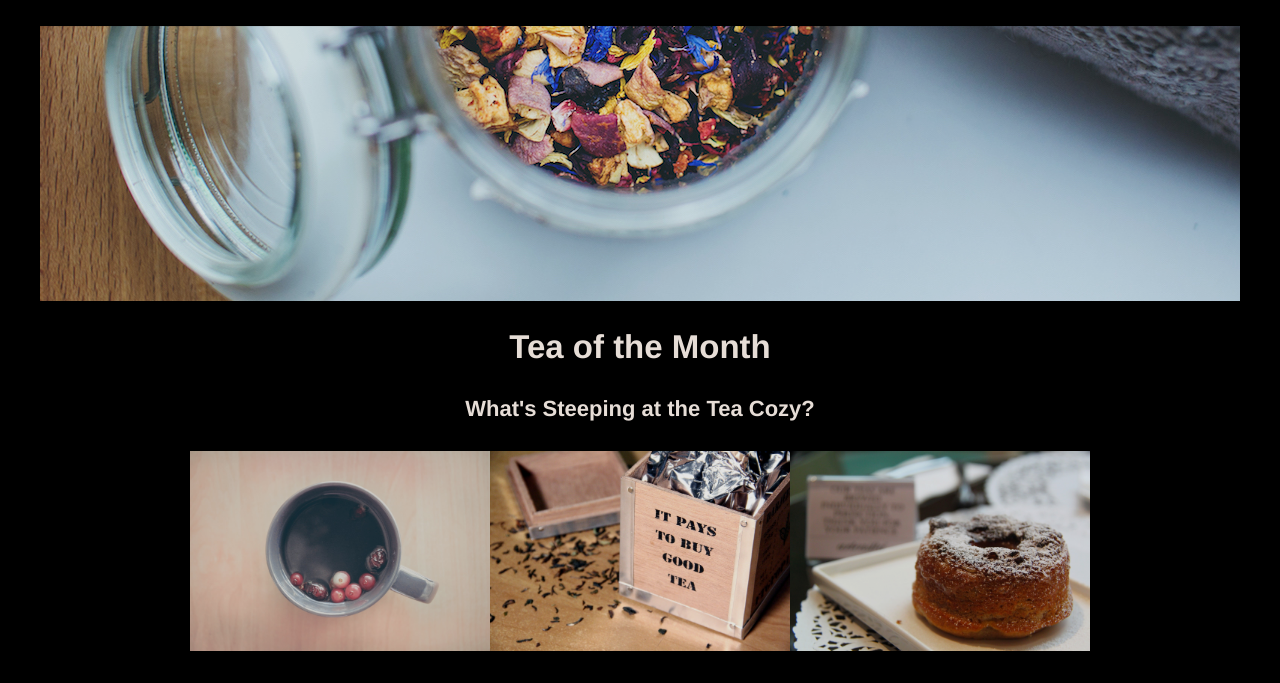
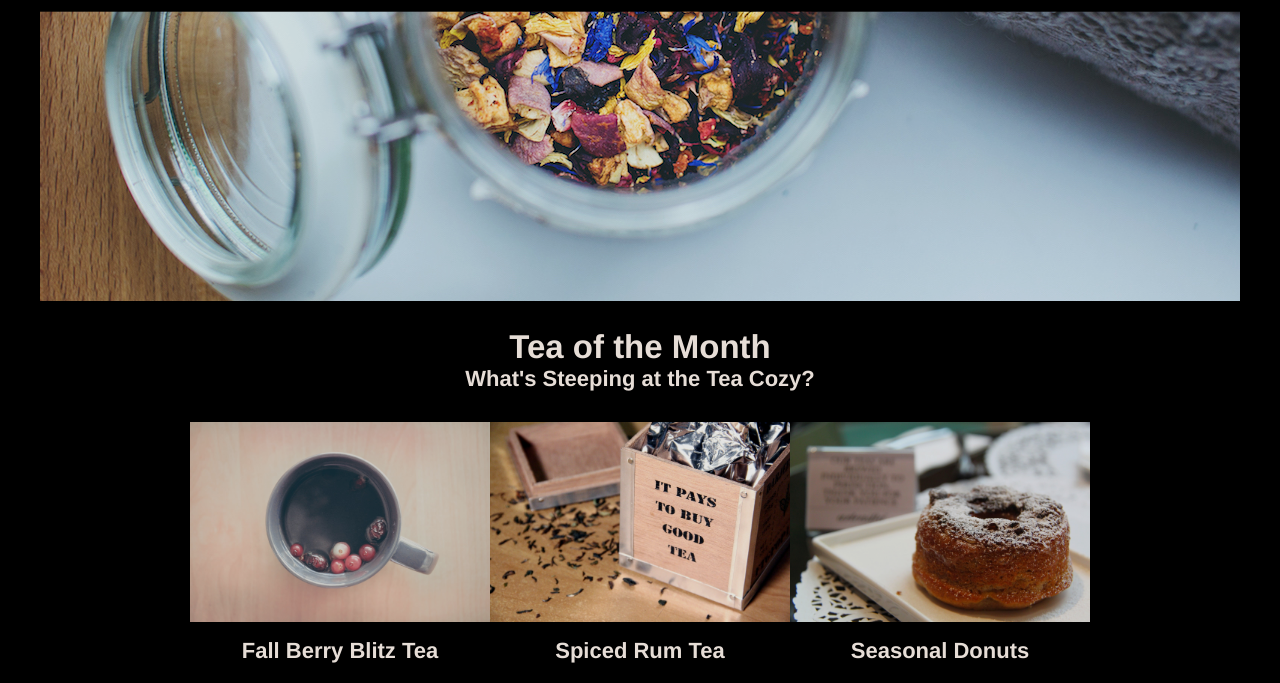
Before and after one commit to Kelechi125/codecademy-tea-cozy, a plain HTML site: page index.html in a window 1280 px wide. Shown: the part 477-1160 px from the top of the page. Drawn offline with Linux system fonts and the light colour scheme.

Commit message:
Adjust margins for .tea-pic and <h4> elements

```diff
--- a/styles.css
+++ b/styles.css
@@ -72,4 +72,9 @@ ul {
 .tea-pic {
     height: 200px;
     width: 300px;
+    margin-bottom: 10px;
 }
+
+h4 {
+    margin-top: 0;
+}
```
